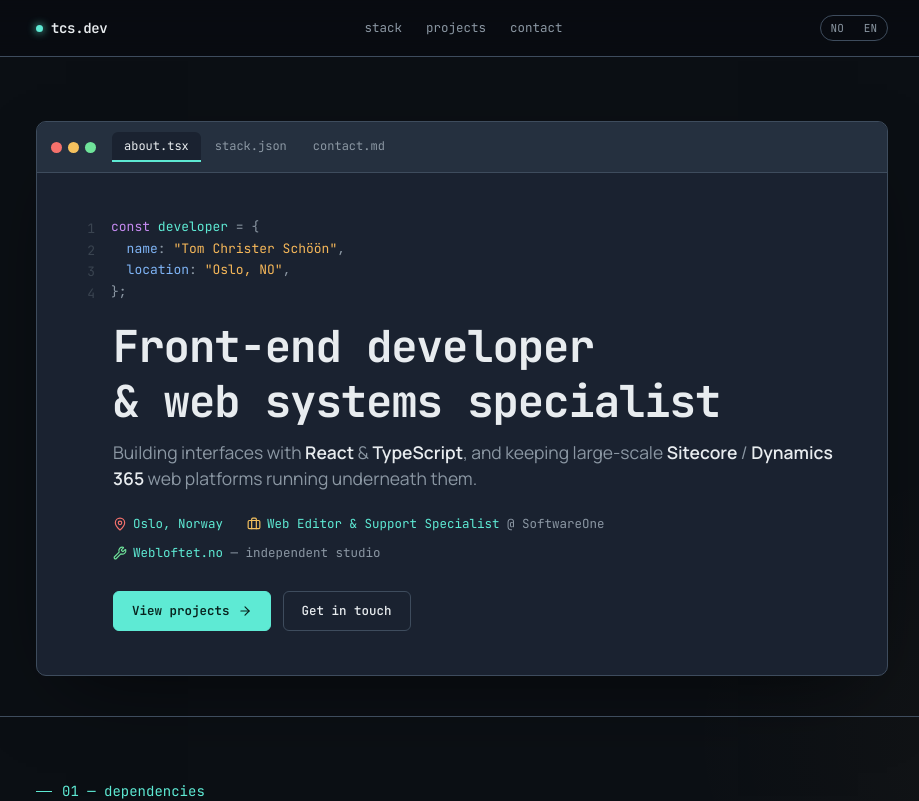
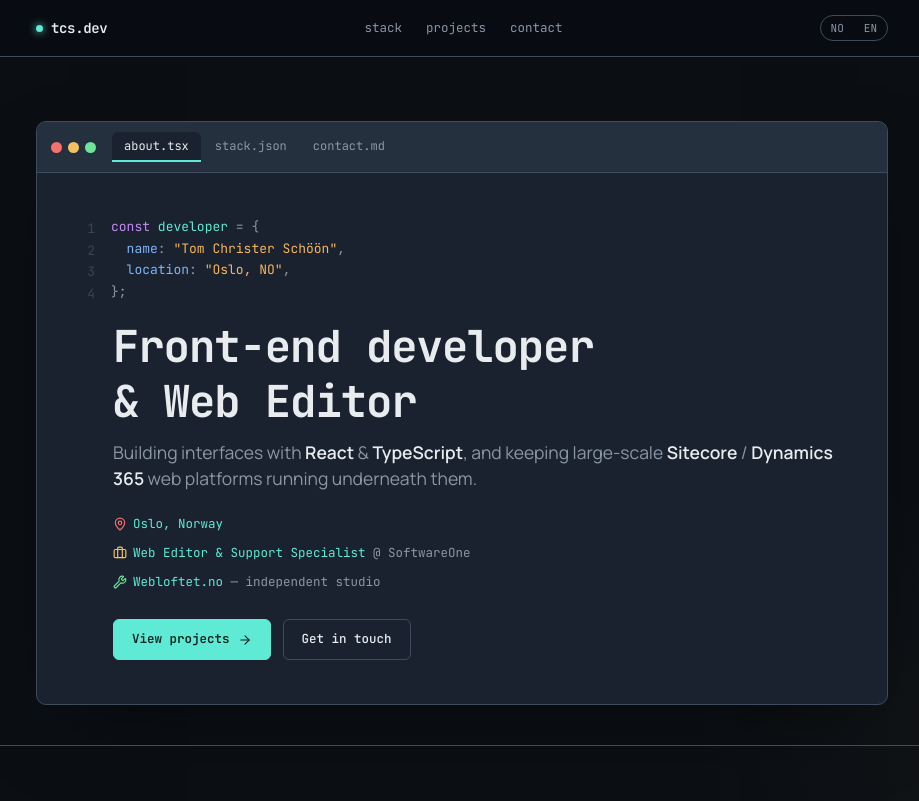
Before and after one commit to TomChrister/portfolio-3, a React (Vite) app: page / in a window 1280 px wide. Shown: the top 801 px of the page, without its empty margins (178-1097 px from the left). Built offline with nearby package versions, Linux system fonts and the light colour scheme.

Commit message:
feat: minor update

```diff
--- a/src/components/Hero.tsx
+++ b/src/components/Hero.tsx
@@ -60,7 +60,7 @@ export default function Hero() {
             />
           </p>
 
-          <div className="ml-0 mt-6 flex flex-wrap gap-x-6 gap-y-2.5 font-mono text-[12.5px] text-muted sm:ml-10">
+          <div className="ml-0 mt-6 flex flex-col flex-wrap gap-x-6 gap-y-2.5 font-mono text-[12.5px] text-muted sm:ml-10">
             <span className="inline-flex items-center gap-1.5">
               <MapPin className="h-[14px] w-[14px] flex-shrink-0 text-[#F5716C]" aria-hidden="true" />
               <em className="not-italic text-accent">{t("hero.location")}</em>
--- a/src/i18n/locales/en.json
+++ b/src/i18n/locales/en.json
@@ -11,7 +11,7 @@
       "contact": "contact.md"
     },
     "titleLine1": "Front-end developer",
-    "titleLine2": "& web systems specialist",
+    "titleLine2": "& Web Editor",
     "bio": "Building interfaces with <bold>React</bold> & <bold>TypeScript</bold>, and keeping large-scale <bold>Sitecore</bold> / <bold>Dynamics 365</bold> web platforms running underneath them.",
     "location": "Oslo, Norway",
     "jobTitle": "Web Editor & Support Specialist",
--- a/src/i18n/locales/no.json
+++ b/src/i18n/locales/no.json
@@ -11,11 +11,11 @@
       "contact": "kontakt.md"
     },
     "titleLine1": "Front-end utvikler",
-    "titleLine2": "og webplattform-spesialist",
+    "titleLine2": "og Web Editor",
     "bio": "Bygger brukergrensesnitt med <bold>React</bold> og <bold>TypeScript</bold>, og holder store <bold>Sitecore</bold>- og <bold>Dynamics 365</bold>-plattformer i drift under dem.",
     "location": "Oslo, Norge",
     "jobTitle": "Web Editor & Support Specialist",
-    "studioTagline": "— uavhengig studio",
+    "studioTagline": "— eget studio",
     "viewProjects": "Se prosjekter",
     "getInTouch": "Ta kontakt"
   },
```
